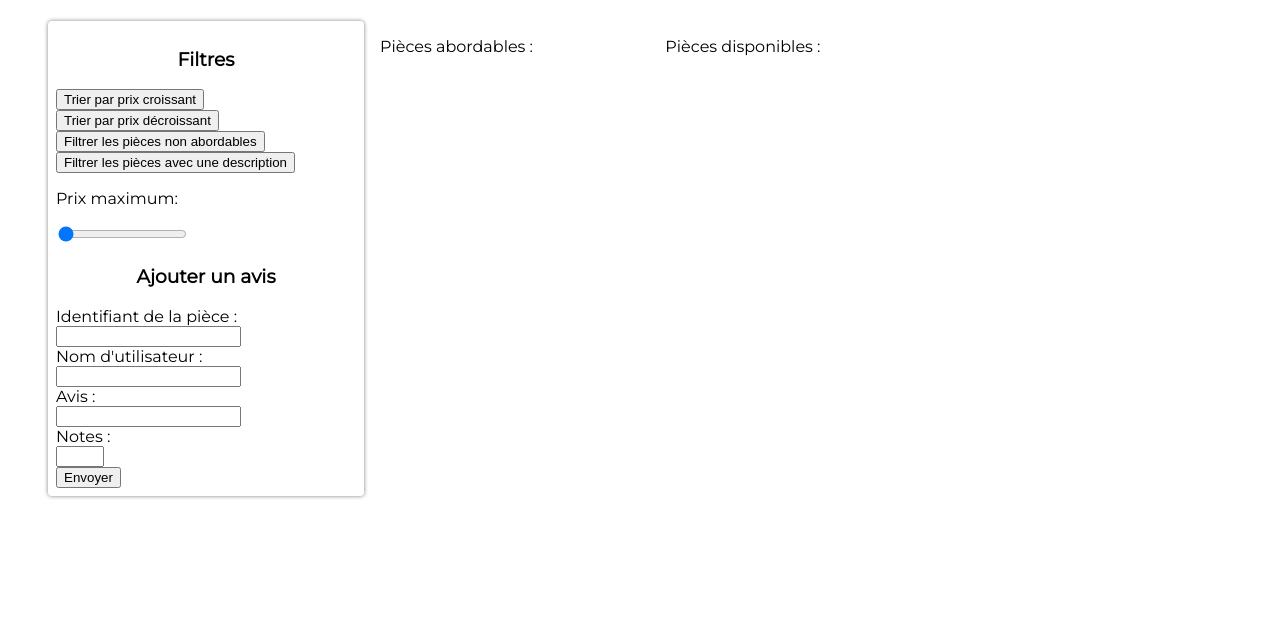
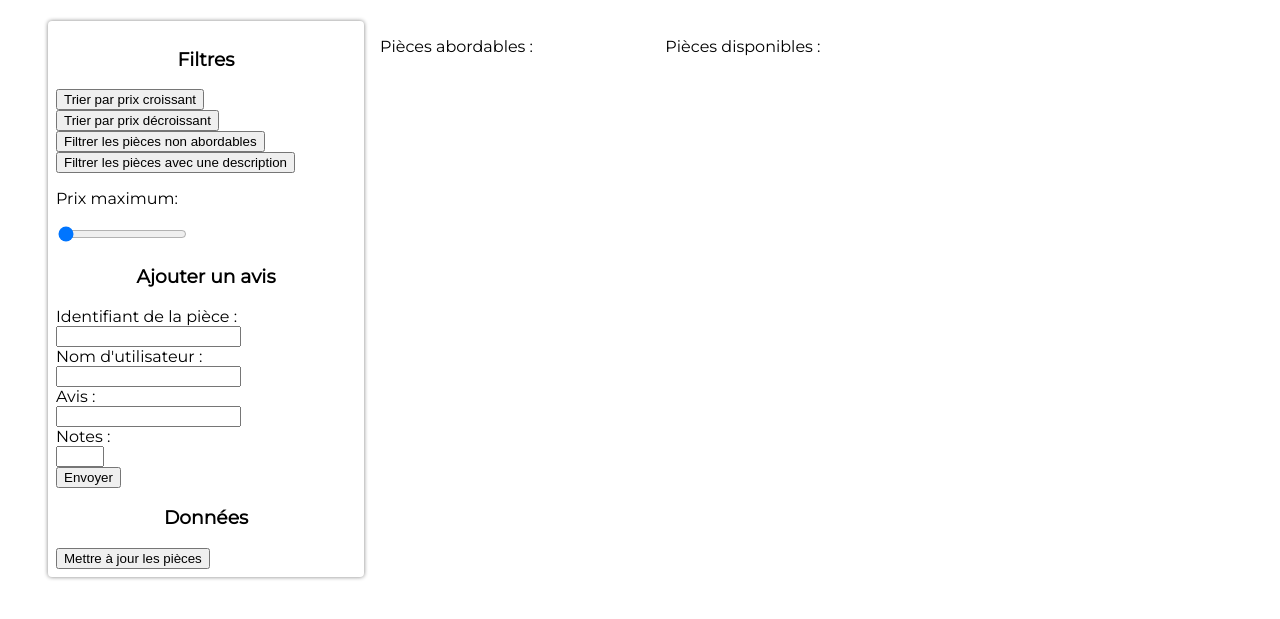
Before and after one commit to Anth0-12/Projet-Les-Bonnes-Pieces-Openclassrooms, a website with bundled scripts: page index.html in a window 1280 px wide. Shown: the part 117-736 px from the top of the page. Built offline with nearby package versions, Linux system fonts and the light colour scheme; files whose address does not match are found by name.

Commit message:
Ajout d'un bouton de mis à jour dans la section "filtres"

```diff
--- a/index.html
+++ b/index.html
@@ -41,6 +41,10 @@
 				<input type="number" name="nbEtoiles" min="0" max="5"><br>
 				<button>Envoyer</button>
 			</form>
+
+			<!-- Bouton mettre à jour les pièces-->
+			<h3>Données</h3>
+			<button class="btn-maj">Mettre à jour les pièces</button>
 		</section>
 
 		<!-- Fiches produits -->
```
